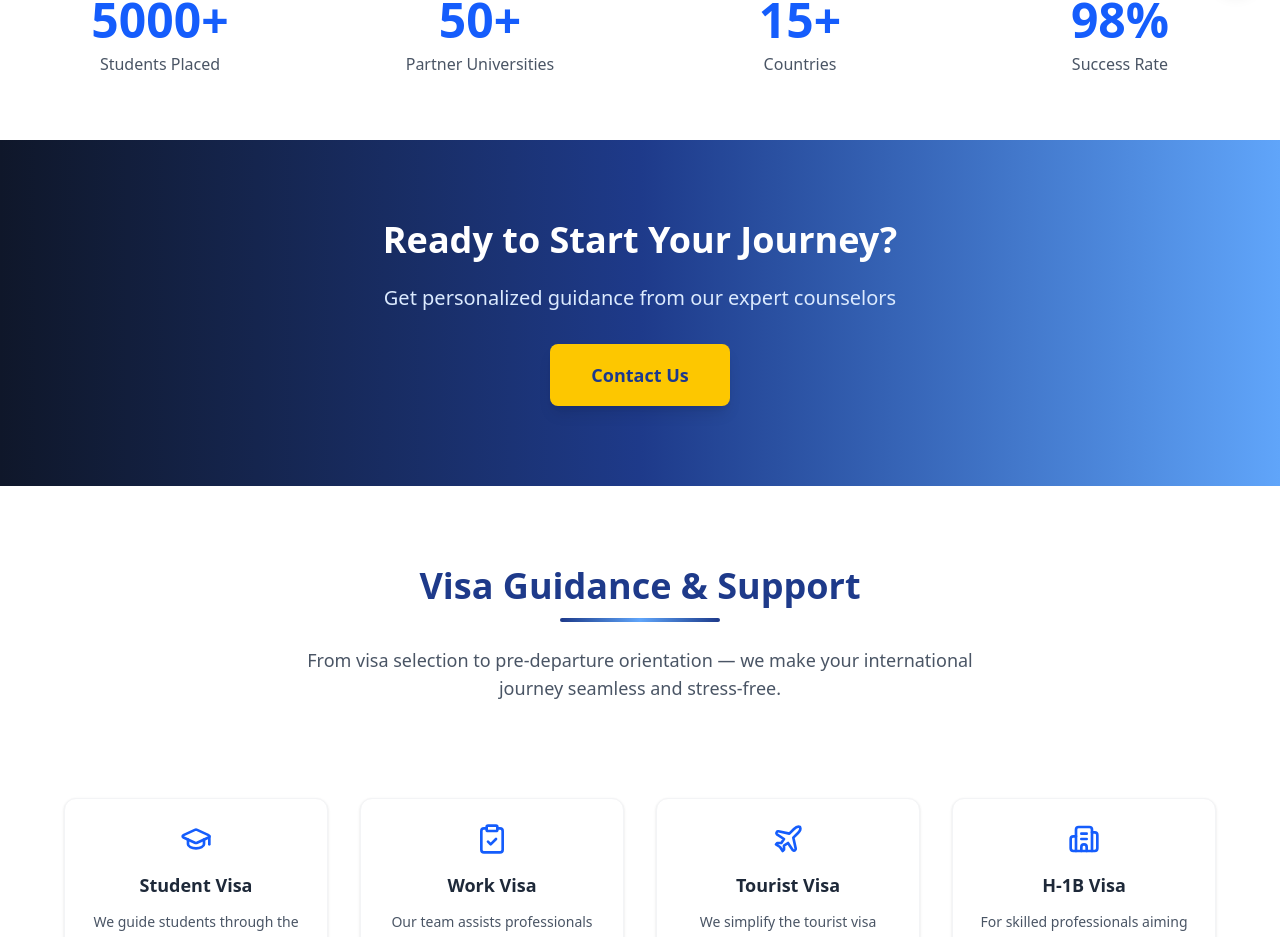
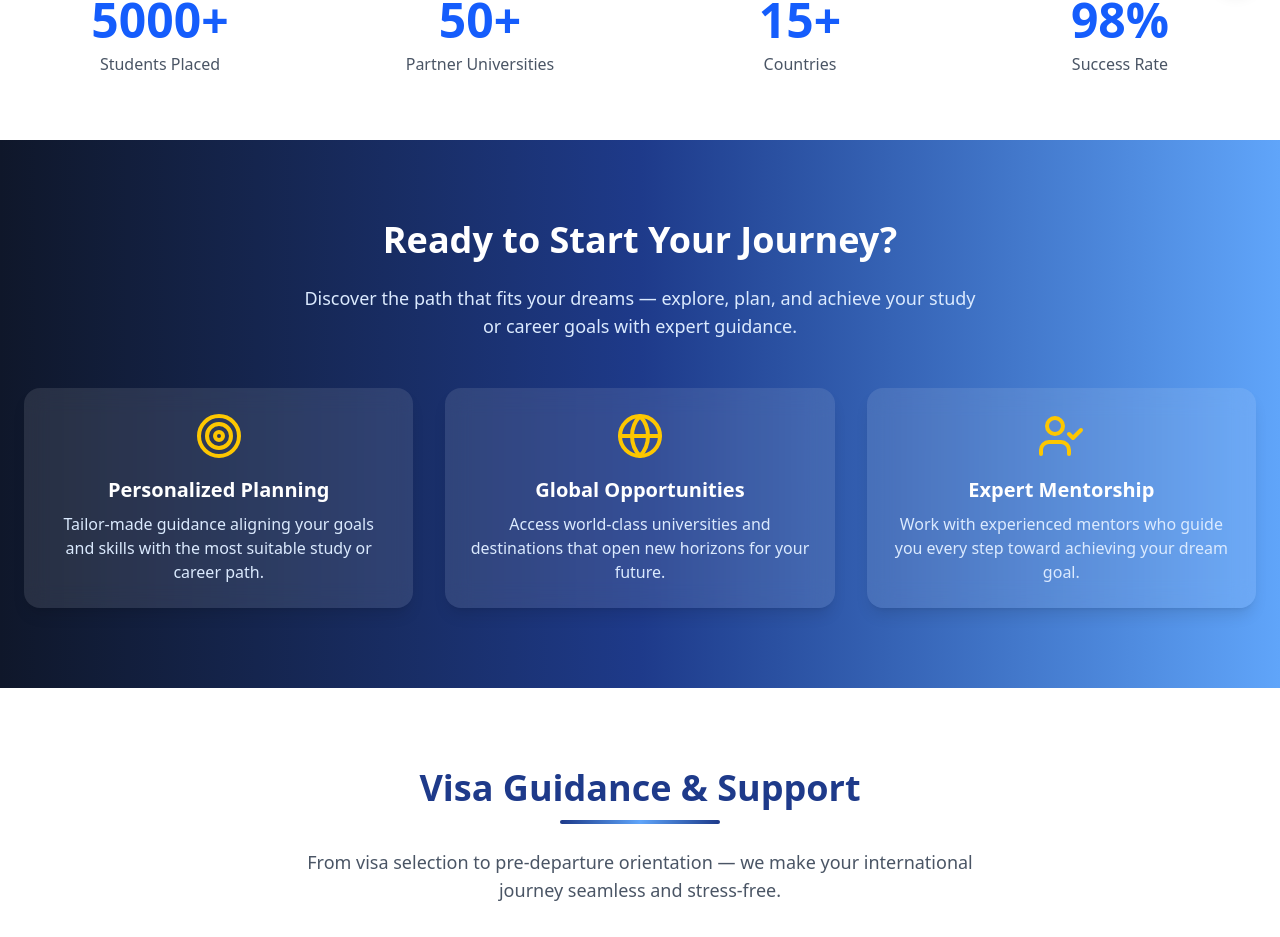
Before and after one commit to SaiRama-Doddi/Gbpathways, a React (Vite) app: page / in a window 1280 px wide. Shown: the part 788-1725 px from the top of the page. Built offline with nearby package versions, Linux system fonts and the light colour scheme.

Commit message:
added changes

```diff
--- a/src/pages/Exams.jsx
+++ b/src/pages/Exams.jsx
@@ -45,10 +45,14 @@ const exams = [
 
 const Exams = () => {
   return (
-    <section className="bg-gradient-to-b from-white to-blue-50 py-16 px-6 md:px-20">
-      <h2 className="mt-16 text-3xl md:text-4xl font-bold text-center mb-6 text-gray-800">
+    <section className="bg-linear-to-b from-white to-blue-50 py-16 px-6 md:px-20">
+      <h2 className="mt-16 text-3xl md:text-4xl font-bold text-center mb-6 text-[#1e3a8a]">
         English Proficiency & Entrance Exams
       </h2>
+
+        <div className="relative mx-auto w-60 h-1 mb-6 rounded-full bg-gradient-to-r from-[#1e3a8a] via-[#60a5fa] to-[#1e3a8a] overflow-hidden">
+          <div className="absolute inset-0 before:absolute before:inset-0 before:bg-gradient-to-r before:from-transparent before:via-white/20 before:to-transparent before:animate-shimmer"></div>
+        </div>
       <p className="text-gray-600 text-center mb-12 max-w-3xl mx-auto">
         Prepare for globally recognized tests that open pathways to international education and career opportunities.
       </p>
@@ -58,9 +62,9 @@ const Exams = () => {
         {exams.map((exam, index) => (
           <div
             key={index}
-            className="bg-white p-6 rounded-2xl shadow-md hover:shadow-xl border-l-4 border-blue-600 transition-all duration-300 hover:-translate-y-1"
+            className="bg-white p-6 rounded-2xl shadow-md hover:shadow-xl border-l-4 border-[#1e3a8a] transition-all duration-300 hover:-translate-y-1"
           >
-            <h3 className="text-2xl font-semibold text-blue-700 mb-2">{exam.title}</h3>
+            <h3 className="text-2xl font-semibold text-[#3d91f8] mb-2">{exam.title}</h3>
             <p className="text-gray-600 mb-3">{exam.description}</p>
             <ul className="text-gray-500 text-sm space-y-1">
               {exam.highlights.map((point, i) => (
--- a/src/pages/FreeConsultation.jsx
+++ b/src/pages/FreeConsultation.jsx
@@ -2,9 +2,18 @@ import React from "react";
 import { ArrowRight } from "lucide-react";
 
 const FreeConsultation = () => {
+  const handleMailClick = () => {
+    const email = "support@youremail.com";
+    const subject = encodeURIComponent("Free Study Abroad Consultation");
+    const body = encodeURIComponent(
+      "Hi Team,\n\nI’d like to book a free consultation for study abroad guidance.\nPlease share more details.\n\nThank you!"
+    );
+    window.location.href = `mailto:${email}?subject=${subject}&body=${body}`;
+  };
+
   return (
-    <section className="relative w-full bg-linear-to-r from-[#0f172a] via-[#1e3a8a] to-[#60a5fa] text-white py-10 overflow-hidden">
-      {/* Background image with shade */}
+    <section className="relative w-full bg-gradient-to-r from-[#0f172a] via-[#1e3a8a] to-[#60a5fa] text-white py-10 overflow-hidden">
+      {/* Background image */}
       <div className="absolute inset-0">
         <img
           src="https://images.unsplash.com/photo-1528909514045-2fa4ac7a08ba?auto=format&fit=crop&w=1600&q=80"
@@ -14,9 +23,9 @@ const FreeConsultation = () => {
         <div className="absolute inset-0 bg-black/30"></div>
       </div>
 
-      {/* Content container */}
+      {/* Content */}
       <div className="relative z-10 max-w-7xl mx-auto px-6 flex flex-col md:flex-row items-center justify-between gap-6">
-        {/* Left content */}
+        {/* Left text */}
         <div className="text-center md:text-left max-w-xl animate-fadeUp">
           <h2 className="text-3xl md:text-4xl font-bold mb-3 leading-snug drop-shadow-md">
             Plan Your Study Abroad Journey Today
@@ -27,9 +36,12 @@ const FreeConsultation = () => {
           </p>
         </div>
 
-        {/* Right side button */}
+        {/* Button */}
         <div className="animate-fadeIn">
-          <button className="flex items-center justify-center gap-2 px-8 md:px-12 py-4 md:py-5 text-lg font-semibold bg-white text-[#0f172a] rounded-full shadow-xl hover:shadow-[#60a5fa]/50 hover:scale-105 transition-all duration-300">
+          <button
+            onClick={handleMailClick}
+            className="flex items-center justify-center gap-2 px-8 md:px-12 py-4 md:py-5 text-lg font-semibold bg-white text-[#0f172a] rounded-full shadow-xl hover:shadow-[#60a5fa]/50 hover:scale-105 transition-all duration-300"
+          >
             Book Free Consultation
             <span className="bg-[#60a5fa] p-2 rounded-full text-white">
               <ArrowRight className="w-5 h-5" />
--- a/src/pages/HomePage.jsx
+++ b/src/pages/HomePage.jsx
@@ -8,6 +8,8 @@ import {
   TrendingUp,
   ArrowRight,
 } from "lucide-react";
+
+import { Target,  UserCheck } from "lucide-react";
 
 const HomePage = ({ onNavigate }) => {
   const features = [
@@ -109,22 +111,45 @@ const HomePage = ({ onNavigate }) => {
 
 
       {/* CTA Section */}
-      <section className="py-20 bg-linear-to-r from-[#0f172a] via-[#1e3a8a] to-[#60a5fa] text-white text-center">
-        <div className="max-w-7xl mx-auto px-4">
+
+
+<section className="py-20 bg-gradient-to-r from-[#0f172a] via-[#1e3a8a] to-[#60a5fa] text-white text-center">
+  <div className="max-w-7xl mx-auto px-6">
     <h2 className="text-4xl font-bold mb-6">
       Ready to Start Your Journey?
     </h2>
-          <p className="text-xl mb-8 text-blue-100">
-            Get personalized guidance from our expert counselors
+    <p className="text-lg text-blue-100 max-w-2xl mx-auto mb-12">
+      Discover the path that fits your dreams — explore, plan, and achieve your study or career goals with expert guidance.
     </p>
-          <button
-            onClick={() => onNavigate && onNavigate("contact")}
-            className="bg-yellow-400 text-blue-900 px-10 py-4 rounded-lg font-semibold text-lg hover:bg-yellow-300 transition-colors shadow-lg"
-          >
-            Contact Us
-          </button>
+
+    <div className="grid grid-cols-1 sm:grid-cols-3 gap-8">
+      <div className="bg-white/10 backdrop-blur-md rounded-2xl p-6 shadow-lg hover:bg-white/20 transition-all duration-300">
+        <Target className="w-12 h-12 text-yellow-400 mx-auto mb-4" />
+        <h3 className="text-xl font-semibold mb-2">Personalized Planning</h3>
+        <p className="text-blue-100">
+          Tailor-made guidance aligning your goals and skills with the most suitable study or career path.
+        </p>
+      </div>
+
+      <div className="bg-white/10 backdrop-blur-md rounded-2xl p-6 shadow-lg hover:bg-white/20 transition-all duration-300">
+        <Globe className="w-12 h-12 text-yellow-400 mx-auto mb-4" />
+        <h3 className="text-xl font-semibold mb-2">Global Opportunities</h3>
+        <p className="text-blue-100">
+          Access world-class universities and destinations that open new horizons for your future.
+        </p>
+      </div>
+
+      <div className="bg-white/10 backdrop-blur-md rounded-2xl p-6 shadow-lg hover:bg-white/20 transition-all duration-300">
+        <UserCheck className="w-12 h-12 text-yellow-400 mx-auto mb-4" />
+        <h3 className="text-xl font-semibold mb-2">Expert Mentorship</h3>
+        <p className="text-blue-100">
+          Work with experienced mentors who guide you every step toward achieving your dream goal.
+        </p>
+      </div>
+    </div>
   </div>
 </section>
+
     </div>
   );
 };
--- a/src/pages/Services.jsx
+++ b/src/pages/Services.jsx
@@ -113,7 +113,7 @@ const Services = () => {
   const [showAll, setShowAll] = useState(false);
 
   return (
-    <section className="bg-white text-gray-900 py-20 px-6 relative overflow-hidden">
+    <section className="bg-white text-gray-900 py-17 px-6 relative overflow-hidden">
       <div className="max-w-7xl mx-auto">
         {/* Header */}
         <div className="text-center mb-16">
@@ -122,7 +122,7 @@ const Services = () => {
           </h2>
 
           {/* Animated Gradient Line */}
-          <div className="relative mx-auto w-40 h-1 mb-6 rounded-full bg-gradient-to-r from-[#1e3a8a] via-[#60a5fa] to-[#1e3a8a] overflow-hidden">
+          <div className="relative mx-auto w-40 h-1 mb-6 rounded-full bg-linear-to-r from-[#1e3a8a] via-[#60a5fa] to-[#1e3a8a] overflow-hidden">
             <div className="absolute inset-0 before:absolute before:inset-0 before:bg-gradient-to-r before:from-transparent before:via-white/20 before:to-transparent before:animate-shimmer"></div>
           </div>
 
```
Lines whose indentation alone changed are shown as unchanged.
